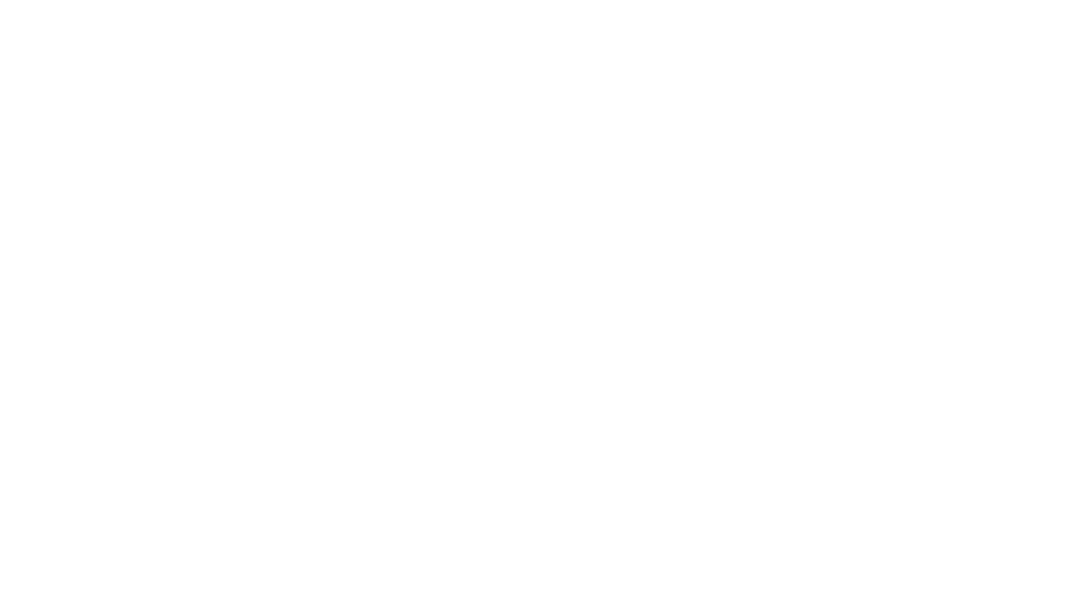
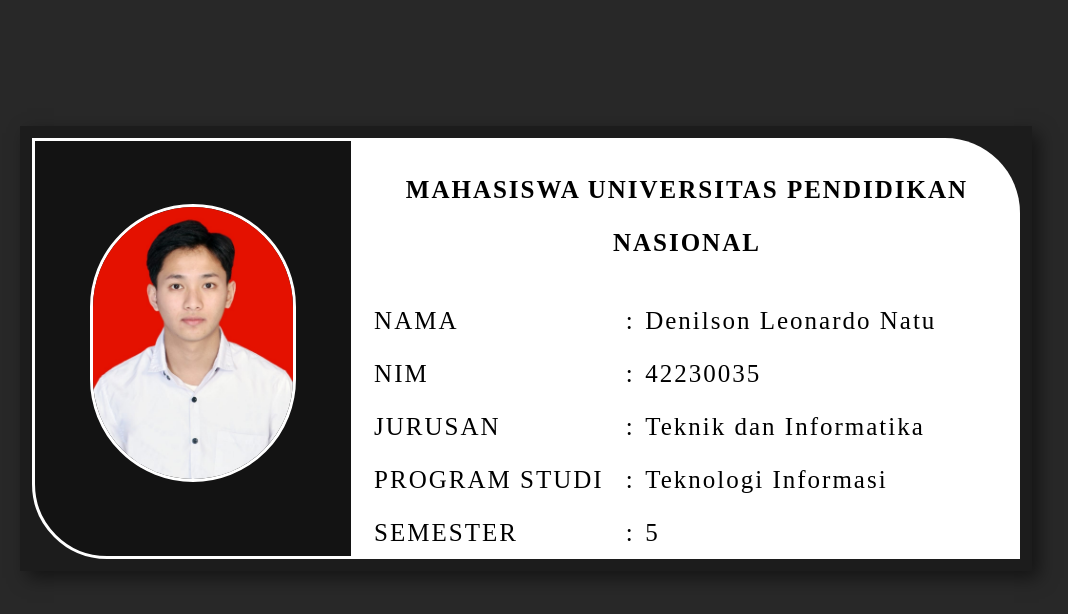
Before and after one commit to DanilNatu/DevOps-PullRequest, a plain HTML site: page index.html in a window 1280 px wide. Shown: the whole page, without its empty margins (114-1182 px from the left). Drawn offline with Linux system fonts and the light colour scheme.

Commit message:
Biodata Danil

```diff
--- a/css/style.css
+++ b/css/style.css
@@ -0,0 +1,49 @@
+body{
+    background-color: rgb(40, 40, 40);
+}
+
+.container1{
+    color: white;
+    display : grid;
+    grid-template-columns:  33% 67%;
+    margin: 10%;
+    background-color: rgb(28, 28, 28);
+    box-shadow: 7px 7px 17px rgba(0, 0, 0, 0.5);
+
+    .kanan{
+        color : black;
+        background-color: white;
+        padding-left : 20px;
+        /* padding-top: 43px; */
+        font-size: 25px;
+        line-height: 53px;
+        letter-spacing: 2px;
+        border-radius: 0px 75px 0px 0px;
+        margin: 12px 12px 12px 0px;
+        display : grid;
+        grid-template-columns: 39% 3% 65%;
+
+    }
+
+    .kiri{
+        border: 3px  solid white;
+        text-align: center;
+        padding: 10px;
+        padding-top: 63px;
+        margin: 12px 0px 12px 12px;
+        background-color: rgb(19, 19, 19);
+        border-radius: 0px 0px 0px 75px;
+
+        img{
+            width: 200px;
+            border-radius: 150px;
+            border: 3px solid white;
+        }
+    }
+}
+
+p{
+    text-align: center;
+    grid-column:1/ span 3;
+    padding-right: 65px;
+}
--- a/index.html
+++ b/index.html
@@ -7,6 +7,41 @@
     <title>BIODATA</title>
 </head>
 <body>
+    <div class="container1">
 
+        <div class="kiri">
+            <img src="Formal.jpg">
+        </div>
+
+        <div class="kanan">
+
+            <p>
+                <strong>MAHASISWA UNIVERSITAS PENDIDIKAN NASIONAL</strong>
+            </p>
+
+            <div class="t1">
+                NAMA <br>
+                NIM <br>
+                JURUSAN <br>
+                PROGRAM STUDI <br>
+                SEMESTER
+            </div>
+            <div class="t2">
+                : <br>
+                : <br>
+                : <br>
+                : <br>
+                :
+            </div>
+            <div class="t3">
+                Denilson Leonardo Natu <br>
+                42230035 <br>
+                Teknik dan Informatika <br>
+                Teknologi Informasi <br>
+                5
+            </div>
+        </div>
+
+    </div>
 </body>
 </html>
```
Also changed, not shown: Formal.jpg (added).
